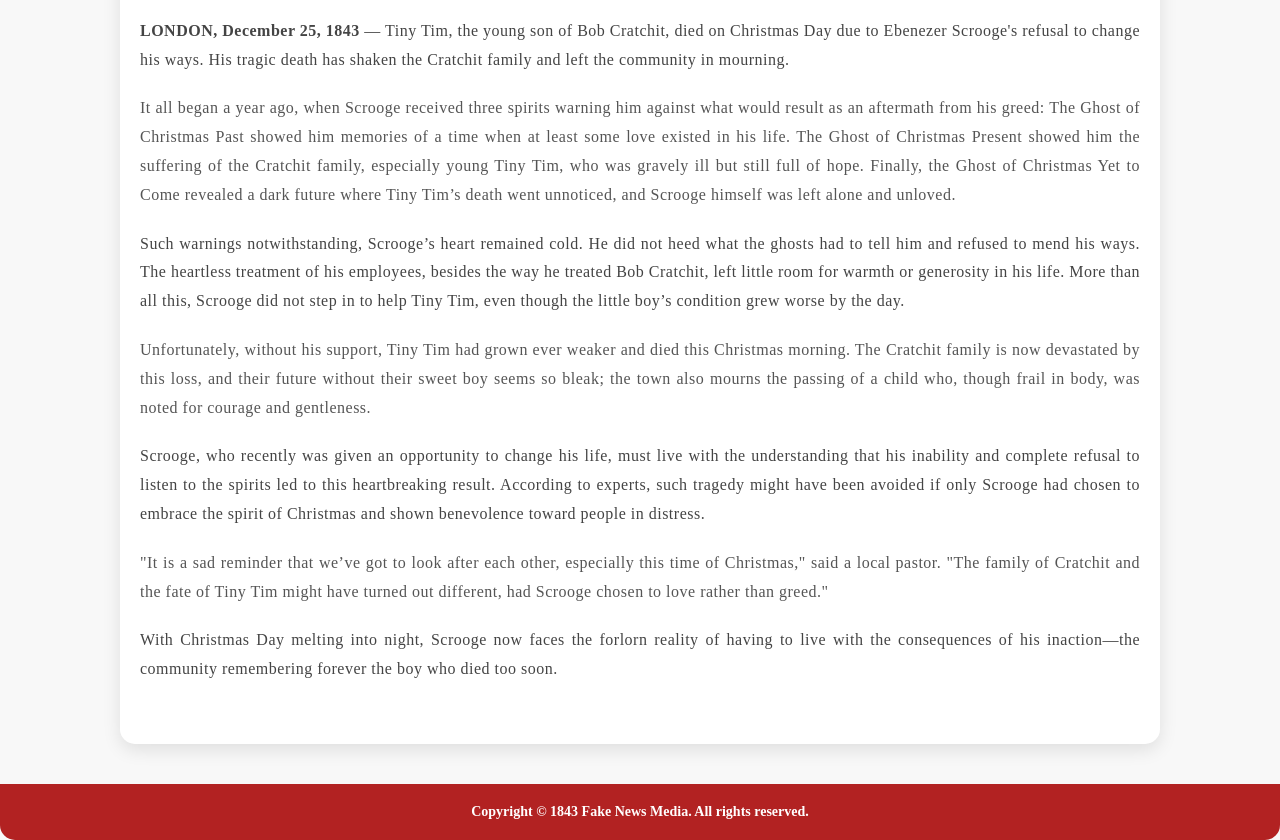
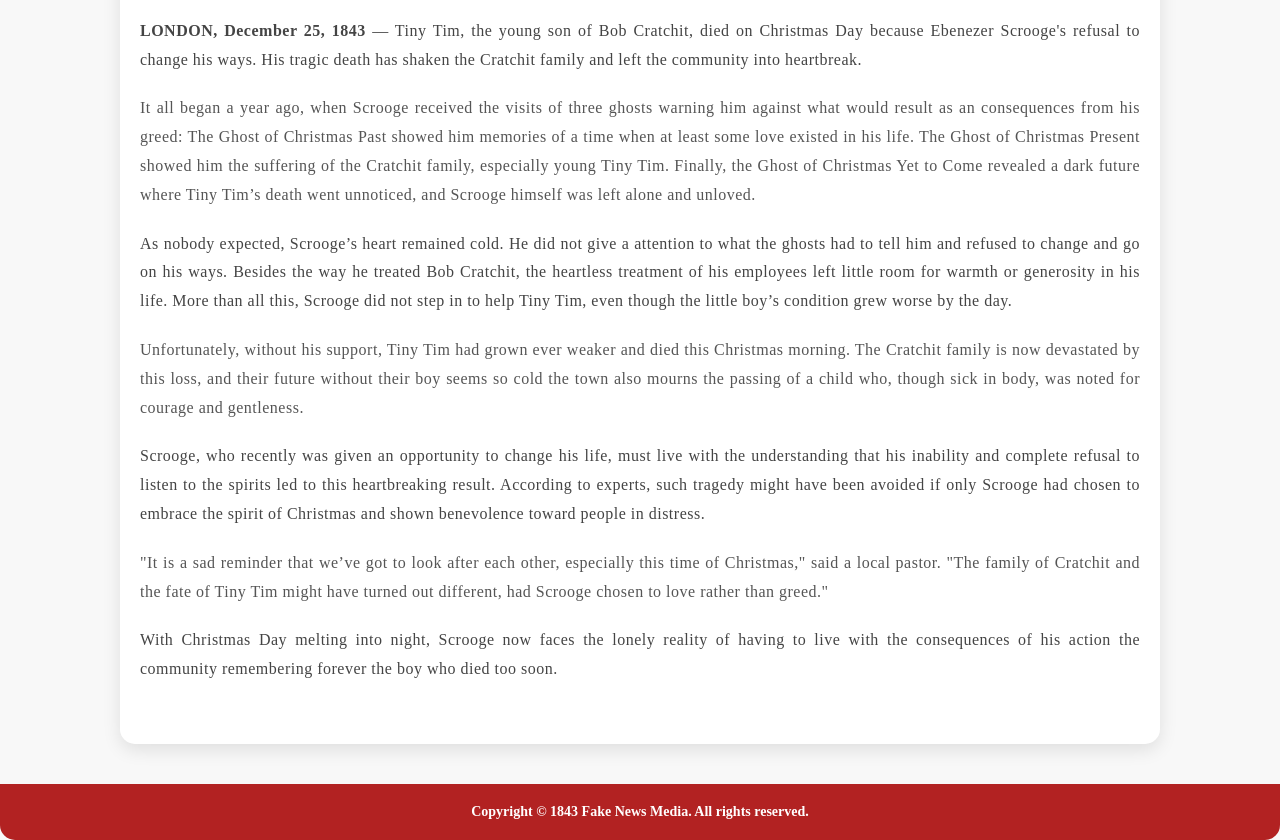
Before and after one commit to beenna0612/final, a plain HTML site: page index.html in a window 1280 px wide. Shown: the part 711-1551 px from the top of the page. Drawn offline with Linux system fonts and the light colour scheme.

Commit message:
Add files via upload

```diff
--- a/index.html
+++ b/index.html
@@ -24,16 +24,16 @@
             <img src="Tinytimdisney.jpg" alt="Tiny Tim" class="article-image">
             <h2>Tragic Outcome of Ebenezer Scrooge’s Greed</h2>
             <p>
-                <strong>LONDON, December 25, 1843</strong> — Tiny Tim, the young son of Bob Cratchit, died on Christmas Day due to Ebenezer Scrooge's refusal to change his ways. His tragic death has shaken the Cratchit family and left the community in mourning.
+                <strong>LONDON, December 25, 1843</strong> — Tiny Tim, the young son of Bob Cratchit, died on Christmas Day because Ebenezer Scrooge's refusal to change his ways. His tragic death has shaken the Cratchit family and left the community into heartbreak.
             </p>
             <p>
-                It all began a year ago, when Scrooge received three spirits warning him against what would result as an aftermath from his greed: The Ghost of Christmas Past showed him memories of a time when at least some love existed in his life. The Ghost of Christmas Present showed him the suffering of the Cratchit family, especially young Tiny Tim, who was gravely ill but still full of hope. Finally, the Ghost of Christmas Yet to Come revealed a dark future where Tiny Tim’s death went unnoticed, and Scrooge himself was left alone and unloved.
+                It all began a year ago, when Scrooge received the visits of three ghosts warning him against what would result as an consequences from his greed: The Ghost of Christmas Past showed him memories of a time when at least some love existed in his life. The Ghost of Christmas Present showed him the suffering of the Cratchit family, especially young Tiny Tim. Finally, the Ghost of Christmas Yet to Come revealed a dark future where Tiny Tim’s death went unnoticed, and Scrooge himself was left alone and unloved.
             </p>
             <p>
-                Such warnings notwithstanding, Scrooge’s heart remained cold. He did not heed what the ghosts had to tell him and refused to mend his ways. The heartless treatment of his employees, besides the way he treated Bob Cratchit, left little room for warmth or generosity in his life. More than all this, Scrooge did not step in to help Tiny Tim, even though the little boy’s condition grew worse by the day.
+                As nobody expected, Scrooge’s heart remained cold. He did not give a attention to what the ghosts had to tell him and refused to change and go on his ways. Besides the way he treated Bob Cratchit, the heartless treatment of his employees left little room for warmth or generosity in his life. More than all this, Scrooge did not step in to help Tiny Tim, even though the little boy’s condition grew worse by the day.
             </p>
             <p>
-                Unfortunately, without his support, Tiny Tim had grown ever weaker and died this Christmas morning. The Cratchit family is now devastated by this loss, and their future without their sweet boy seems so bleak; the town also mourns the passing of a child who, though frail in body, was noted for courage and gentleness.
+                Unfortunately, without his support, Tiny Tim had grown ever weaker and died this Christmas morning. The Cratchit family is now devastated by this loss, and their future without their boy seems so cold the town also mourns the passing of a child who, though sick in body, was noted for courage and gentleness.
             </p>
             <p>
                 Scrooge, who recently was given an opportunity to change his life, must live with the understanding that his inability and complete refusal to listen to the spirits led to this heartbreaking result. According to experts, such tragedy might have been avoided if only Scrooge had chosen to embrace the spirit of Christmas and shown benevolence toward people in distress.
@@ -42,7 +42,7 @@
                 "It is a sad reminder that we’ve got to look after each other, especially this time of Christmas," said a local pastor. "The family of Cratchit and the fate of Tiny Tim might have turned out different, had Scrooge chosen to love rather than greed."
             </p>
             <p>
-                With Christmas Day melting into night, Scrooge now faces the forlorn reality of having to live with the consequences of his inaction—the community remembering forever the boy who died too soon.
+                With Christmas Day melting into night, Scrooge now faces the lonely reality of having to live with the consequences of his action the community remembering forever the boy who died too soon.
             </p>
         </article>
     </main>
```
